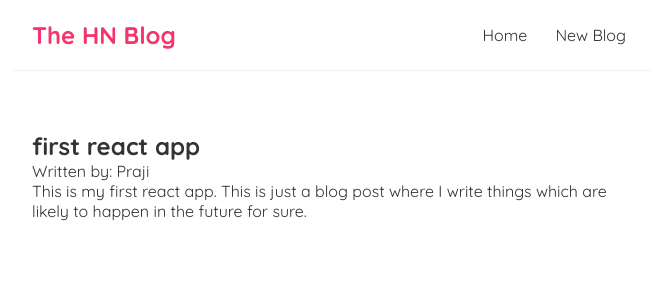
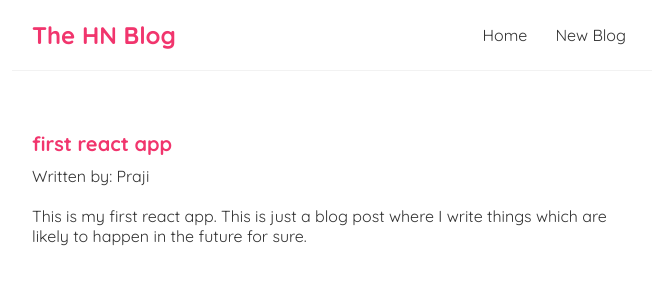
Before and after one commit to PrajilPradeep/hn-blog, a React (Create React App) app: page /blogs/1 in a window 1280 px wide. Shown: the top 300 px of the page, without its empty margins (308-964 px from the left). Built offline with nearby package versions, Linux system fonts and the light colour scheme; data requests are answered from the project's data file.

Commit message:
Add style to blog details page

```diff
--- a/src/index.css
+++ b/src/index.css
@@ -62,3 +62,15 @@
 .blog-preview a{
   text-decoration: none;
 }
+
+/* blog-details page */
+
+.blog-details h2{
+  font-size: 20px;
+  color:#f1356d;
+  margin-bottom: 10px;
+}
+
+.blog-details div{
+  margin: 20px 0px;
+}
```
